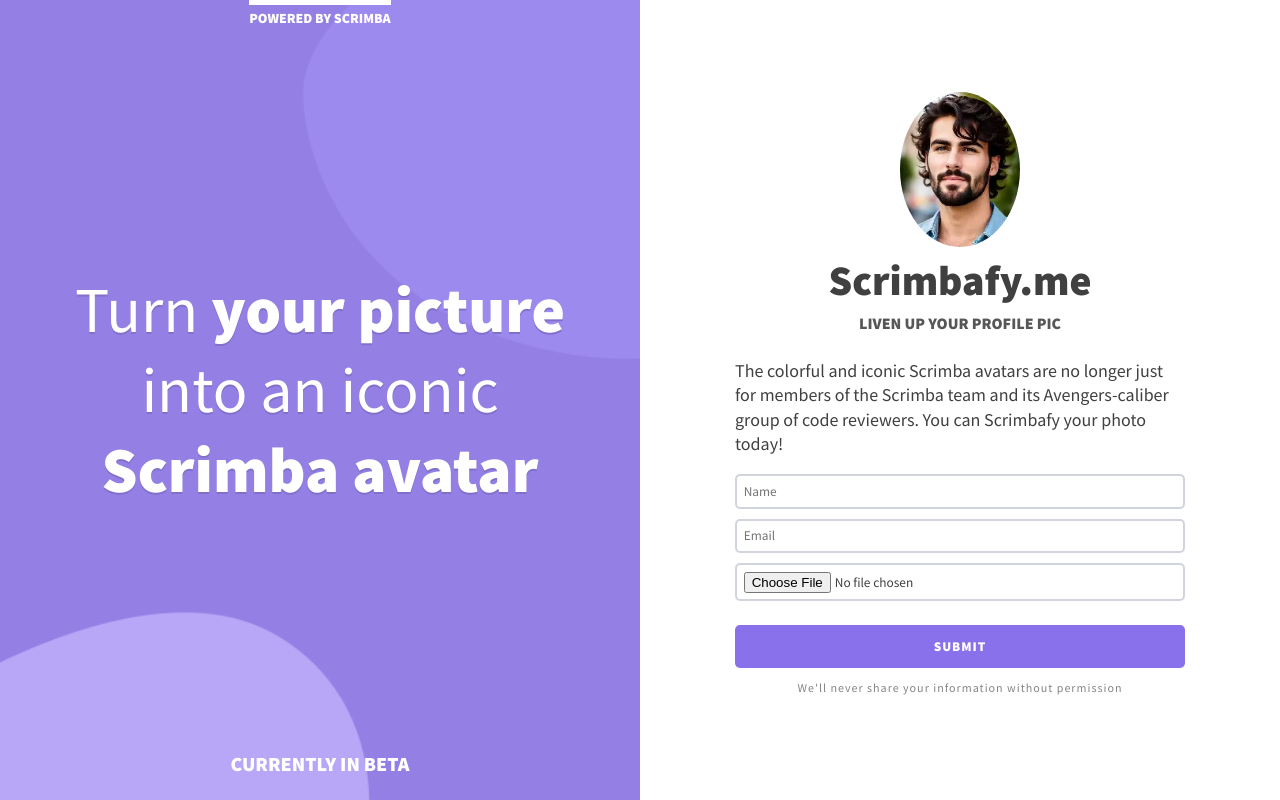
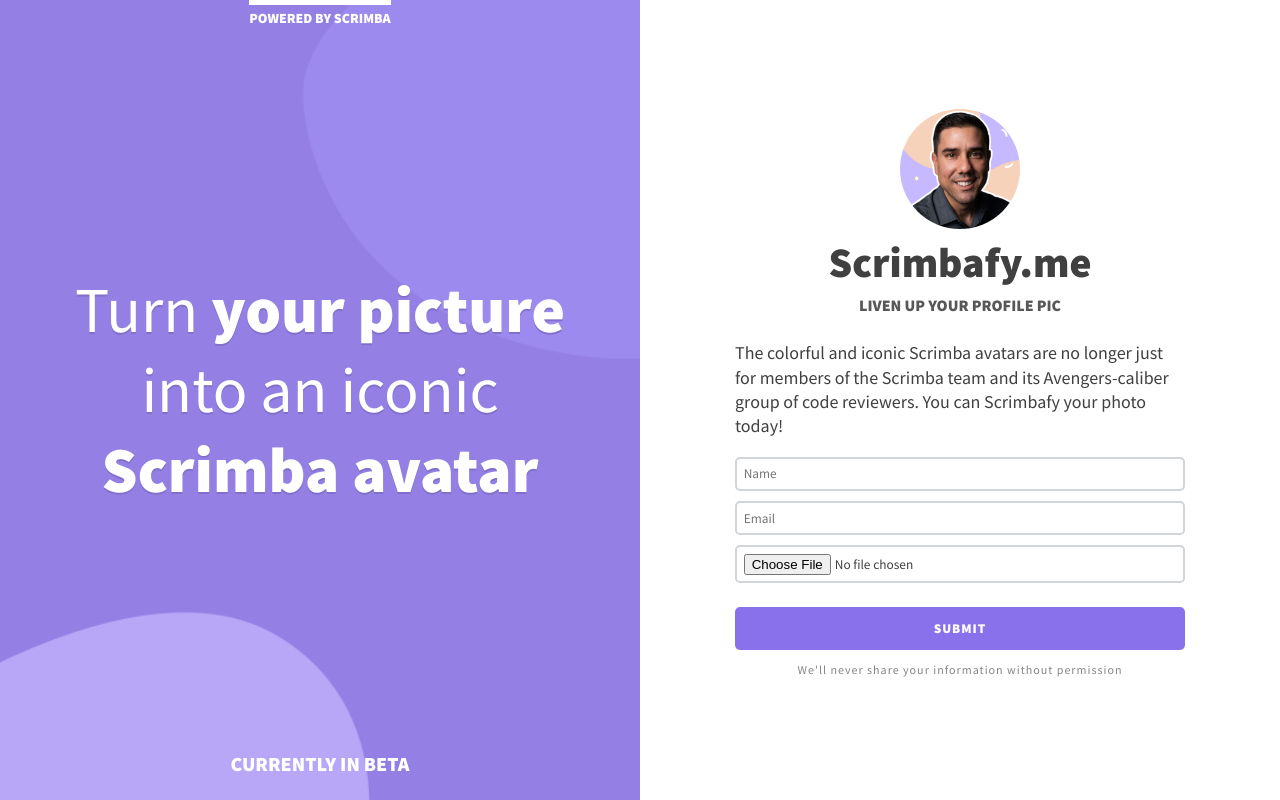
Before and after one commit to dubemoyibe-star/splash-page, a website built with Vite: page index.html in a window 1280 px wide. Built offline with nearby package versions, Linux system fonts and the light colour scheme.

Commit message:
updated image

```diff
--- a/index.html
+++ b/index.html
@@ -14,7 +14,7 @@
         </section>
 
         <main class="main-content">
-            <img class="img-main" src="images/profile.webp" alt="my splash avatar">
+            <img class="img-main" src="images/avatar.png" alt="my splash avatar">
             <h2>Scrimbafy.me</h2>
             <span class="subheading">Liven up your profile pic</span>
 
```
